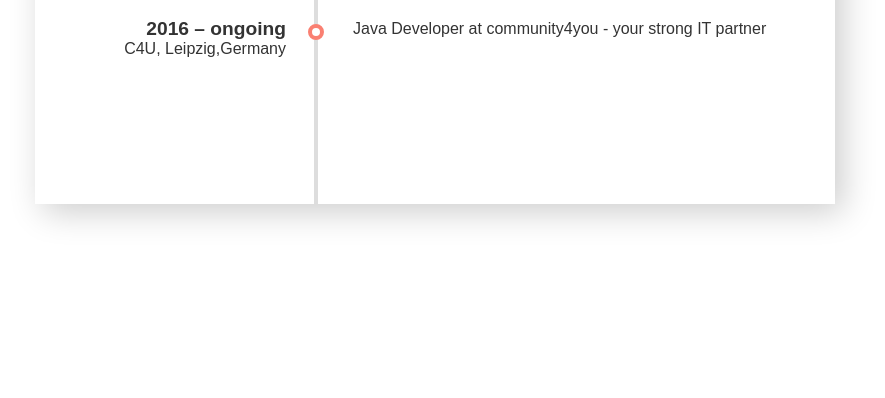
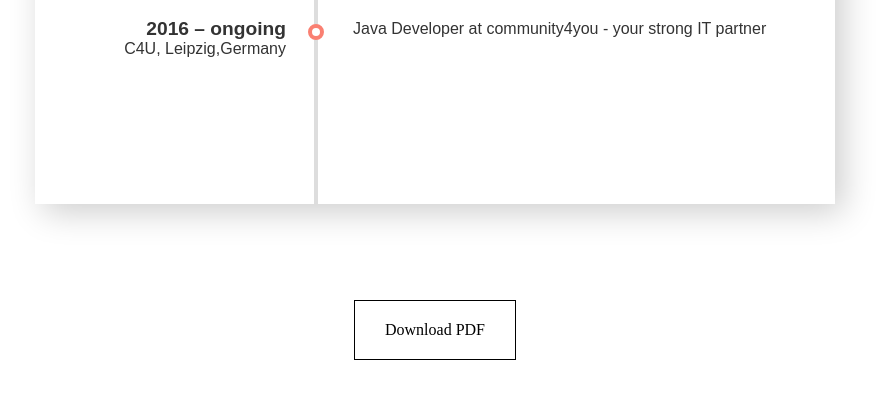
Before and after one commit to mariaprang/personal-portfolio, a React (Create React App) app: page /resume in a window 1280 px wide. Shown: the part 1369-1767 px from the top of the page, without its empty margins (205-1090 px from the left). Built offline with nearby package versions, Linux system fonts and the light colour scheme; a web font is replaced by a local one.

Commit message:
Added a download button to download a resume as pdf

```diff
--- a/src/components/Resume/Resume.css
+++ b/src/components/Resume/Resume.css
@@ -104,3 +104,14 @@
   content: "–";
   margin-right: 0.5em;
 }
+
+.download-wrap {
+  width: fit-content;
+  margin: 0 auto;
+  padding: 20px 30px;
+  border: 1px solid black;
+}
+
+.download-button {
+  text-decoration: none;
+}
--- a/src/components/Resume/Resume.js
+++ b/src/components/Resume/Resume.js
@@ -93,7 +93,17 @@ const Resume = () => {
           </div>
         </div>
       </div>
-      <div></div>
+      <div className="download-wrap">
+        <div>
+          <a
+            className="download-button"
+            href={"/resources/Maria_Prangishvili.pdf"}
+            download="M.Prangishvili-CV.pdf"
+          >
+            Download PDF
+          </a>
+        </div>
+      </div>
     </div>
   );
 };
```
Also changed, not shown: 1 other file (tests, documents, lock files or other folders).
